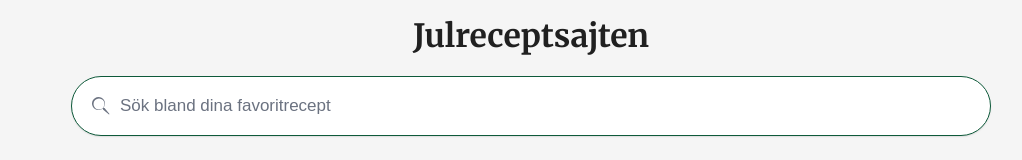
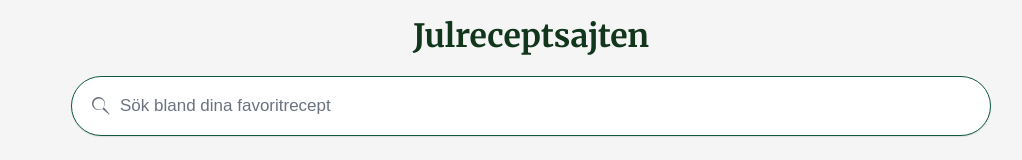
Before and after one commit to dmolinsky/grupp-6-receptsajt, a React (Vite) app: page / in a window 1280 px wide. Shown: the top 160 px of the page, without its empty margins (109-1131 px from the left). Built offline with nearby package versions, Linux system fonts and the light colour scheme; no server answers.

Commit message:
FIX add green color to header link

```diff
--- a/src/index.css
+++ b/src/index.css
@@ -68,6 +68,10 @@ h5 {
     font-family: var(--font-heading);
     color: var(--color-green);
     margin: var(--spacing-sm);
+}
+
+h1 a {
+    color: var(--color-green);
 }
 
 p,
```
